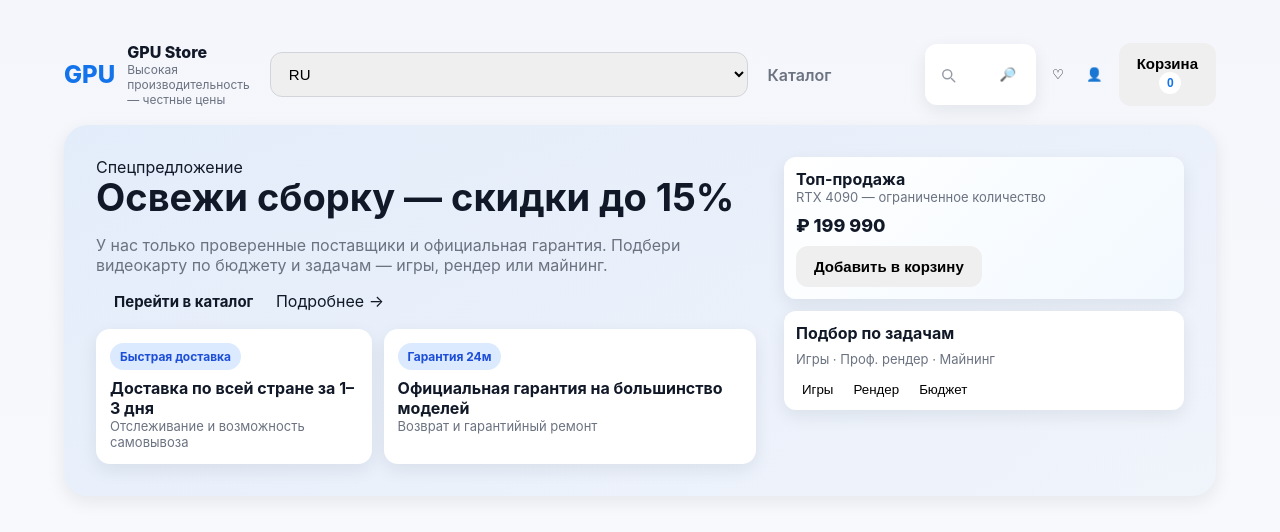
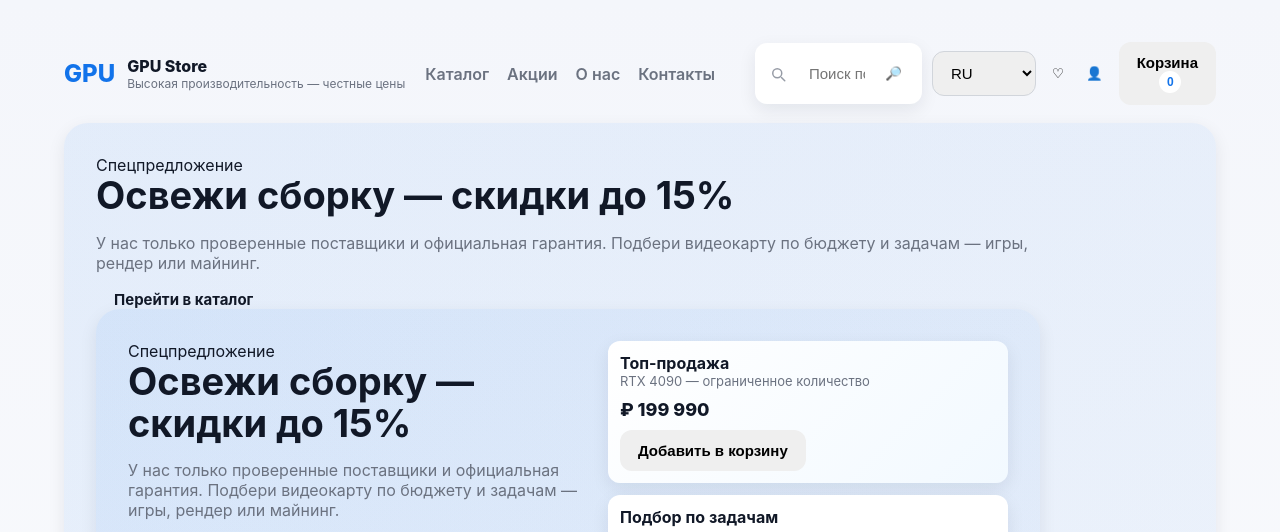
Before and after one commit to AlexeyIlves/videocardstore, a plain HTML site: page index.html in a window 1280 px wide. Shown: the top 532 px of the page. Drawn offline with Linux system fonts and the light colour scheme.

Commit message:
rewrote index for translation

```diff
--- a/css/style.css
+++ b/css/style.css
@@ -144,6 +144,11 @@
   border:none;
   background:transparent;
   cursor:pointer;
+}
+
+.lang-switcher{
+  width:auto;
+  min-width:70px;
 }
 
 /* =========================
--- a/index.html
+++ b/index.html
@@ -18,11 +18,6 @@
         </div>
       </div>
 
-      <select id="languageSwitcher">
-        <option value="ru">RU</option>
-        <option value="en">EN</option>
-      </select>
-
       <nav class="nav-collapse">
         <a href="#catalog" data-i18n="catalog">Каталог</a>
         <a href="#deals" data-i18n="deals">Акции</a>
@@ -38,11 +33,38 @@
         </div>
 
         <div class="actions">
-          <button class="icon-btn" title="Избранное">♡</button>
-          <button class="icon-btn" title="Профиль">👤</button>
-          <button class="btn" id="cartBtn">Корзина <span id="cartCount" class="cart-badge">0</span></button>
+
+          <select id="languageSwitcher">
+            <option value="ru">RU</option>
+            <option value="en">EN</option>
+          </select>
+
+          <button class="icon-btn" title="Избранное">
+            ♡
+          </button>
+
+          <button class="icon-btn" title="Профиль">
+            👤
+          </button>
+
+          <button class="btn" id="cartBtn">
+            Корзина
+          <span id="cartCount" class="cart-badge">
+            0
+          </span>
+          </button>
+
         </div>
-      </div>
+    </header>
+
+    <!-- HERO -->
+    <section class="hero" aria-label="Главная акция">
+      <div>
+        <div class="kicker">Спецпредложение</div>
+        <h1 data-i18n="heroTitle">Освежи сборку — скидки до 15%</h1>
+        <p>У нас только проверенные поставщики и официальная гарантия. Подбери видеокарту по бюджету и задачам — игры, рендер или майнинг.</p>
+        <div class="cta">
+          <a class="btn" href="#catalog">Перейти в каталог</a>
     </header>
 
     <!-- HERO -->
--- a/js/translations.js
+++ b/js/translations.js
@@ -22,7 +22,11 @@
       "В наличии",
 
     outOfStock:
-      "Нет в наличии"
+      "Нет в наличии",
+
+    deals: "Акции",
+    about: "О нас",
+    contacts: "Контакты"
   },
 
   en: {
@@ -47,6 +51,10 @@
       "In stock",
 
     outOfStock:
-      "Out of stock"
+      "Out of stock",
+
+    deals: "Deals",
+    about: "About us",
+    contacts: "Contacts"
   }
 };
```
